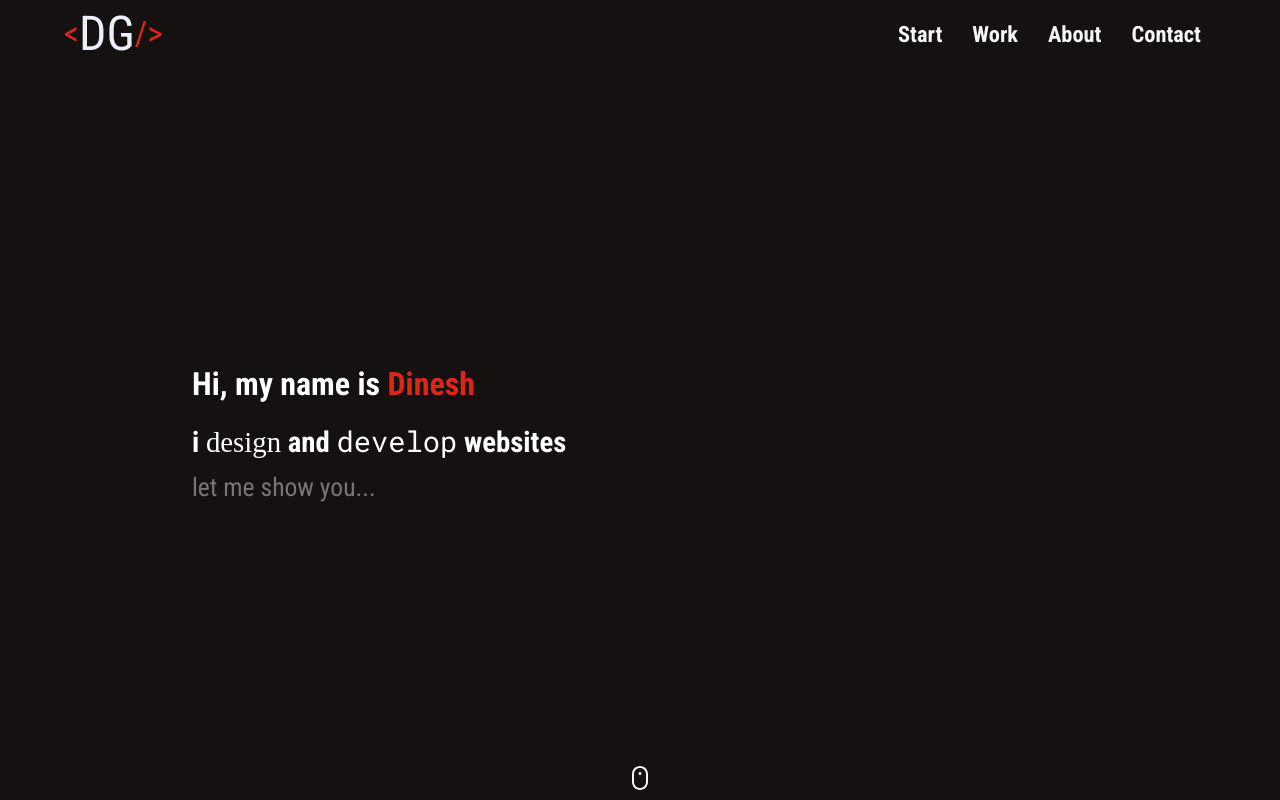
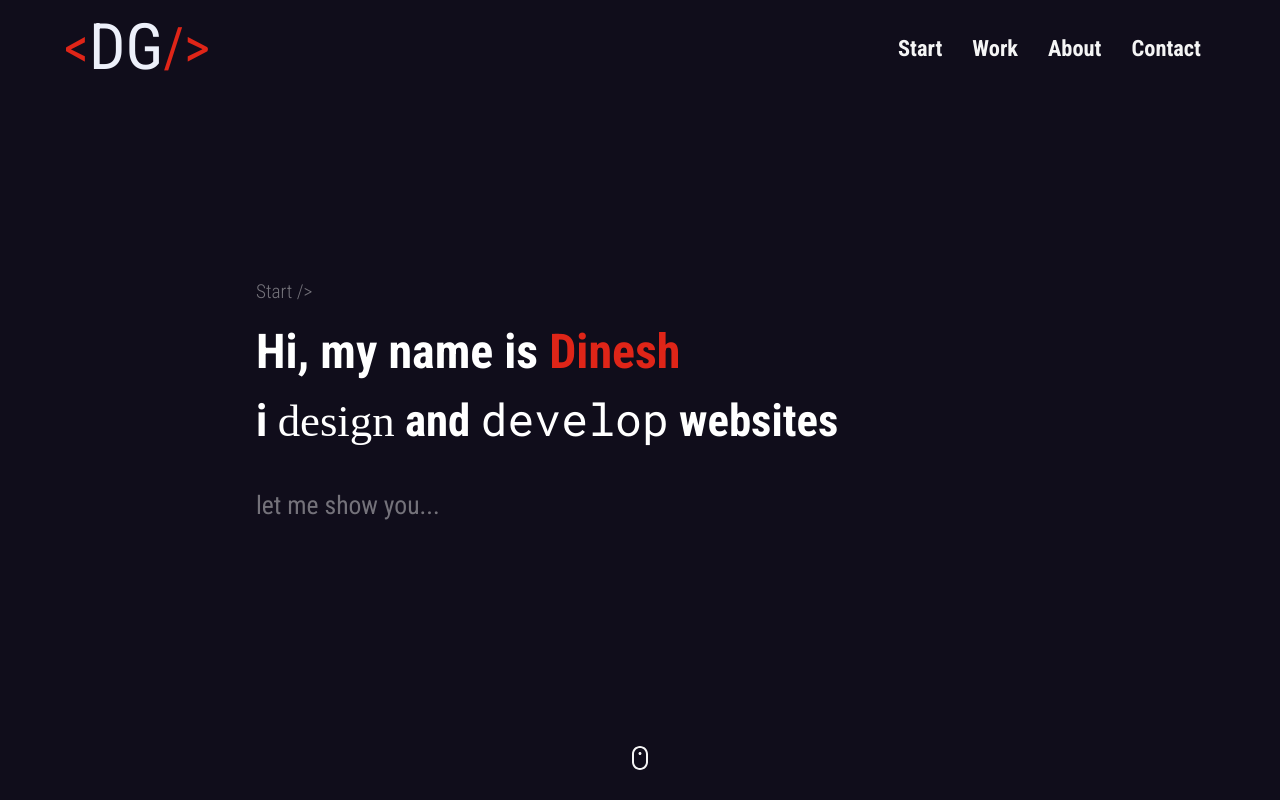
Before and after one commit to Dinesh485/my-portfolio-v2, a React (Create React App) app: page / in a window 1280 px wide. Built offline with nearby package versions, Linux system fonts and the light colour scheme; a web font is replaced by a local one.

Commit message:
mind this commit

```diff
--- a/src/App.scss
+++ b/src/App.scss
@@ -10,9 +10,13 @@
      padding: 0;
 }
 
-$breakpoint-tablet: 576px;
+$sm: 640px;
+$md: 768px;
+$lg: 1024px;
+$xl: 1280px;
+$xxl: 1536px;
 $accent-color: #df2518;
-$bg-color: rgb(22, 17, 17);
+$bg-color: rgb(16, 13, 27);
 
 
 body{
@@ -40,7 +44,8 @@ body{
 
 nav{
 
-    position: relative;
+    position: fixed;
+    width: 100%;
     z-index: 100;
     .wrapper{
         width: 90%;
@@ -50,6 +55,9 @@ nav{
         align-items: center;
         justify-content: space-between;
         padding: 5px 0;
+        @media(min-width: $xl){
+            padding: 10px 0;
+        }
 
     }
    .logo{
@@ -64,8 +72,14 @@ nav{
            font-size: 2.1rem;
 
        }
-      @media only screen and (min-width: $breakpoint-tablet) {
+      @media  (min-width: $sm) {
           font-size: 3rem;
+      }
+      @media (min-width: $xl){
+          font-size: 4rem;
+          span:nth-child(odd){
+           font-size: 3.5rem;
+          }
       }
    }
 
@@ -103,7 +117,7 @@ nav{
 
         }
 
-     @media (min-width: $breakpoint-tablet){
+     @media (min-width: $sm){
          position: relative;
          max-height: fit-content;
          transform: translateY(0);
@@ -115,6 +129,7 @@ nav{
              margin: 0 10px;
          }
      }
+
 
 
     }
@@ -140,7 +155,7 @@ nav{
             background: rgb(231, 231, 231);
             border-radius: 2px;
         }
-        @media  (min-width: $breakpoint-tablet){
+        @media  (min-width: $sm){
             display: none;
         }
     }
@@ -152,15 +167,25 @@ nav{
 
 .start{
    position: relative;
+
     .wrapper{
         width: 70%;
         margin: 0 auto;
+
+        p{
+            color: rgba(255, 255, 255, 0.418);
+            font-size: 1.05rem;
+            margin-bottom: 20px;
+            font-weight: lighter;
+
+        }
         h1{
             color: white;
             font-size: 2rem;
             span{
                 color: $accent-color;
             }
+
         }
         h2{
             color: white;
@@ -185,10 +210,36 @@ nav{
             display: block;
             width: fit-content;
         }
+        @media(min-width: $sm){
+             h1{
+                 font-size: 2.5rem;
+             }
+             h2{
+                 font-size: 2.2rem;
+                 margin-top: 10px;
+             }
+             >span{
+                 margin-top: 40px;
+             }
+
+        }
+        @media(min-width: $xl){
+            width: 60%;
+            h1{
+                font-size: 3rem;
+            }
+            h2{
+                font-size: 2.8rem;
+
+            }
+            p{
+                font-size: 1.2rem;
+            }
+        }
     }
     svg{
         position: absolute;
-        bottom: 10px;
+        bottom: 30px;
         margin: 0 auto;
         fill: whitesmoke;
     }
--- a/src/components/Start.js
+++ b/src/components/Start.js
@@ -2,6 +2,7 @@ const Start = () => {
     return (
         <section className = "start" id = 'start'>
             <div className="wrapper">
+                <p>Start {"/>"}</p>
                 <h1>Hi, my name is <span>Dinesh</span></h1>
                 <h2>i <span>design</span> and <span>develop</span> websites</h2>
                 <span>let me show you...</span>
```
